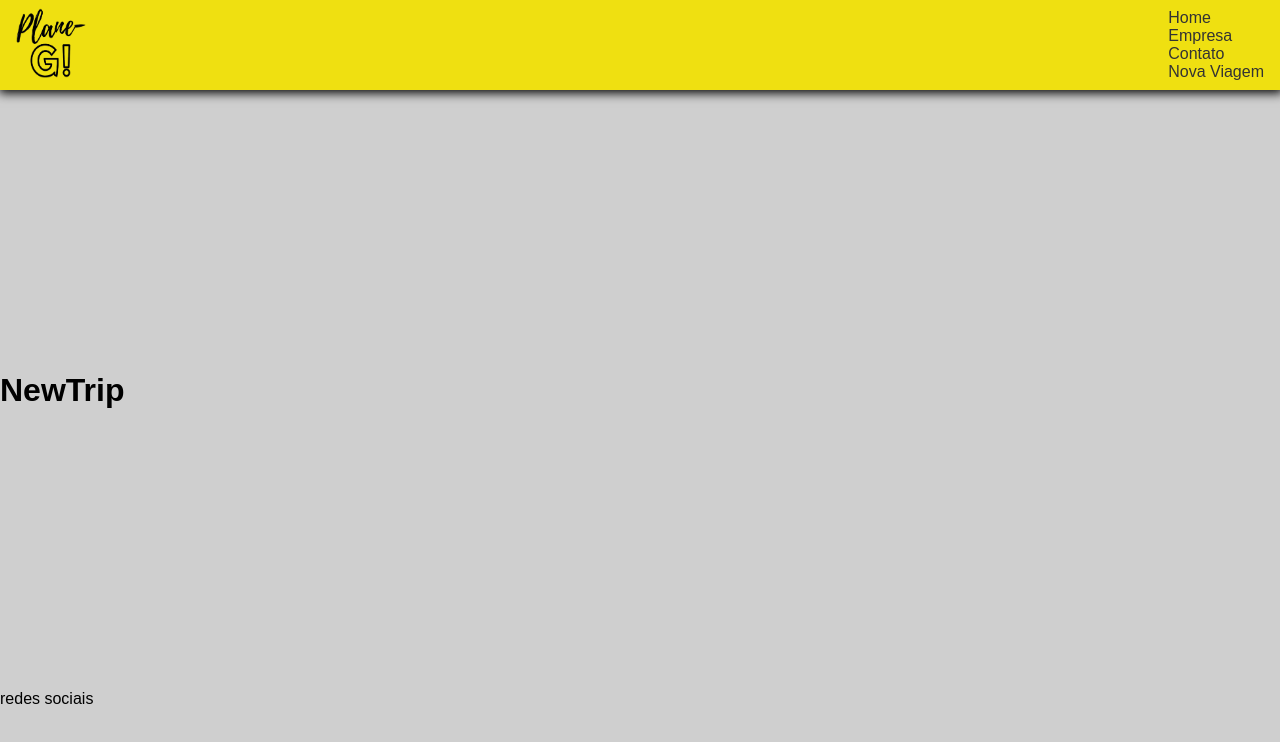
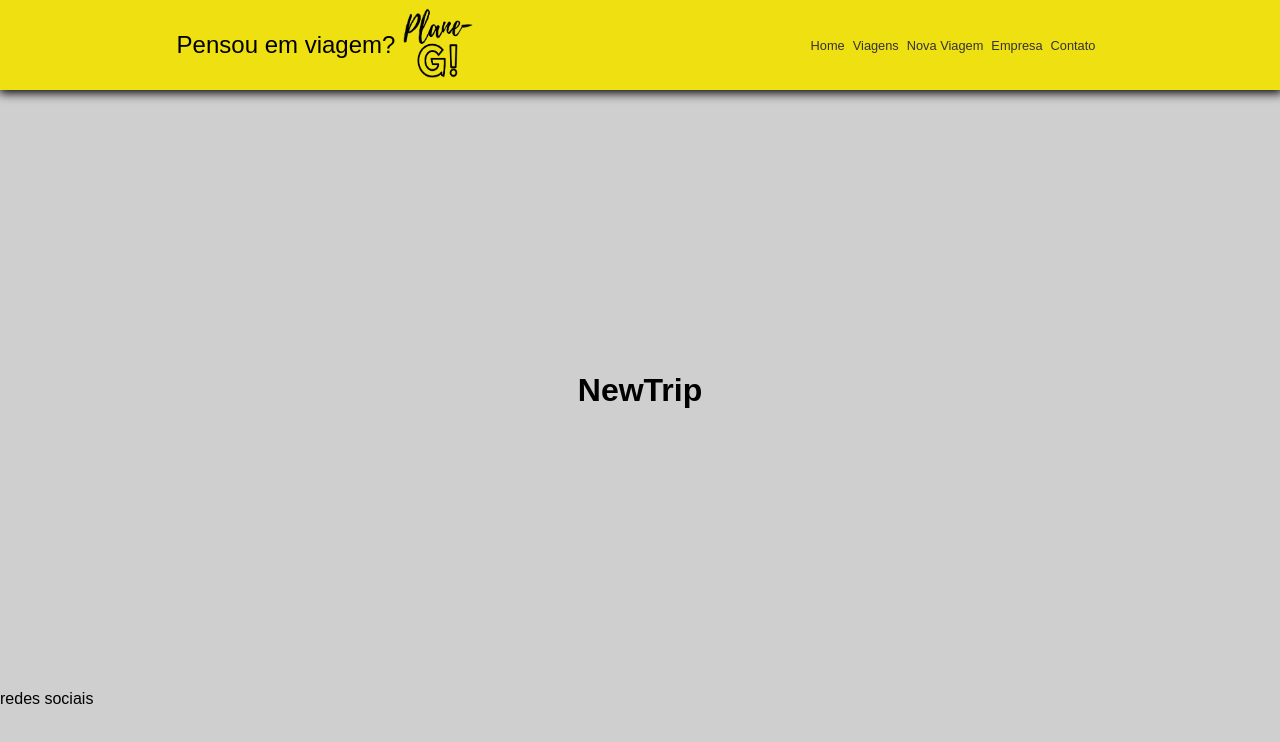
Before and after one commit to alexandreSouza31/plane-G, a React (Create React App) app: page /newtrip in a window 1280 px wide. Shown: the top 742 px of the page. Built offline with nearby package versions, Linux system fonts and the light colour scheme.

Commit message:
will create the trip listing component

```diff
--- a/src/App.jsx
+++ b/src/App.jsx
@@ -8,6 +8,7 @@ import NewTrip from "./components/pages/NewTrip";
 import Navbar from "./components/layoult/Navbar";
 
 import Container from "./components/layoult/Container";
+import Trips from "./components/pages/Trips";
 
 function App() {
   return (
@@ -16,6 +17,7 @@ function App() {
       <Container customClass="min-height">
         <Routes>
           <Route path="/" element={<Home />} />
+          <Route path="/trips" element={<Trips />} />
           <Route path="/company" element={<Company />} />
           <Route path="/contact" element={<Contact />} />
           <Route path="/newtrip" element={<NewTrip />} />
--- a/src/components/layoult/Container.module.css
+++ b/src/components/layoult/Container.module.css
@@ -1,9 +1,8 @@
 .container {
 
     display: flex;
-    justify-content: space-between;
+    justify-content: space-around;
     align-items: center;
-
     margin: 0 auto;
     flex-wrap: wrap;
 }
--- a/src/components/layoult/Navbar.js
+++ b/src/components/layoult/Navbar.js
@@ -7,21 +7,28 @@ function Navbar() {
     return (
         <nav className={styles.navbar}>
             <Container>
-                <Link to="/">
-                    <img src={logo} />
-                </Link>
+                <div className={styles.container_logo}>
+                    <h1>Pensou em viagem?</h1>
+                    <Link to="/">
+                        <img src={logo} />
+                    </Link>
+                </div>
+
                 <ul className={styles.list}>
-                    <li  className={styles.item}>
+                    <li className={styles.item}>
                         <Link to="/">Home</Link>
+                    </li>
+                    <li className={styles.item}>
+                        <Link to="/trips">Viagens</Link>
+                    </li>
+                    <li className={styles.item}>
+                        <Link to="/newtrip">Nova Viagem</Link>
                     </li>
                     <li className={styles.item}>
                         <Link to="/company">Empresa</Link>
                     </li>
                     <li className={styles.item}>
                         <Link to="/contact">Contato</Link>
-                    </li>
-                    <li className={styles.item}>
-                        <Link to="/newtrip">Nova Viagem</Link>
                     </li>
                 </ul>
             </Container>
--- a/src/components/layoult/Navbar.module.css
+++ b/src/components/layoult/Navbar.module.css
@@ -1,14 +1,22 @@
 .navbar{
-    /* display: flex; */
-    justify-content: space-between;
+    /* display: flex;
+    justify-content: space-between; */
     background-color: #efe011;
     box-shadow: 1px 1px 10px 2px;
-
     padding: .5rem;
 }
 
+.container_logo{
+    display: flex;
+    align-items: center;
+}
+
+.container_logo h1{
+    font-weight: 500;
+}
+
 .list{
-    /* display: flex; */
+    display: flex;
     align-items: center;
     list-style: none;
 }
@@ -20,6 +28,7 @@
 .item a{
     color: #333;
     text-decoration: none;
+    font-size: .8rem;
 }
 
 .item a:hover{
--- /dev/null
+++ b/src/components/pages/Trips.js
@@ -0,0 +1,5 @@
+function Trips() {
+    return <h1>Viagens</h1>
+}
+
+export default Trips
```
